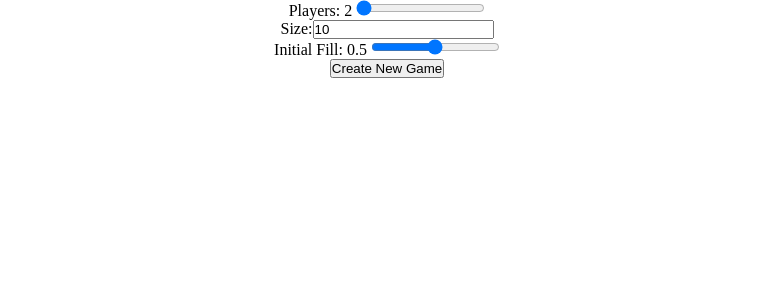
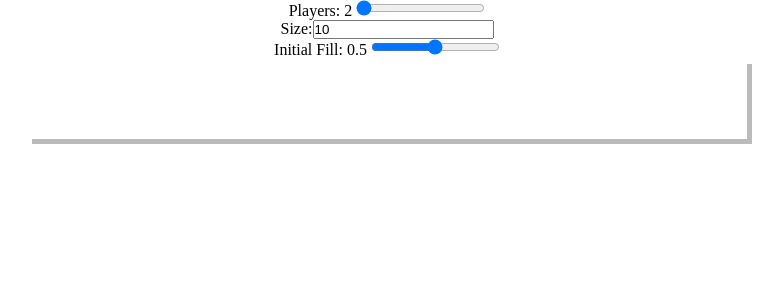
Before and after one commit to BrennanColberg/conway, a Next.js app: page / in a window 1280 px wide. Shown: the top 300 px of the page, without its empty margins (253-1036 px from the left). Built offline with nearby package versions, Linux system fonts and the light colour scheme.

Commit message:
fancy button

```diff
--- a/pages/[gameId]/play.tsx
+++ b/pages/[gameId]/play.tsx
@@ -1,6 +1,6 @@
 import axios from "axios"
 import { useRouter } from "next/router"
-import { useEffect, useState } from "react"
+import { CSSProperties, useEffect, useState } from "react"
 import Board from "../../components/Board"
 import useGameState from "../../hooks/useGameState"
 import PLAYER_COLORS from "../../lib/config/colors"
@@ -21,7 +21,7 @@ export default function GamePage(): JSX.Element {
 	const remainingMoves = maxMoves - selected.size
 
 	return (
-		<main>
+		<main style={{ "--color": PLAYER_COLORS[player] } as CSSProperties}>
 			{player !== undefined ? (
 				<div>
 					<li>
@@ -69,7 +69,7 @@ export default function GamePage(): JSX.Element {
 					console.log({ playerState })
 				}}
 			>
-				Submit Moves
+				Submit Your Moves
 			</button>
 		</main>
 	)
--- a/styles/index.scss
+++ b/styles/index.scss
@@ -51,3 +51,26 @@ main {
 	width: 100vw;
 	padding: 5vmin;
 }
+
+button {
+	width: 90vmin;
+	height: 10vmin;
+	background-color: var(--color);
+	color: white;
+	font-size: 5vmin;
+	font-weight: bold;
+	text-transform: uppercase;
+	border: none;
+	box-shadow: 5px 5px #bbb;
+
+	position: relative;
+	top: 0;
+	left: 0;
+	transition: all linear 0.1s;
+
+	&:active {
+		top: 5px;
+		left: 5px;
+		box-shadow: none;
+	}
+}
```
